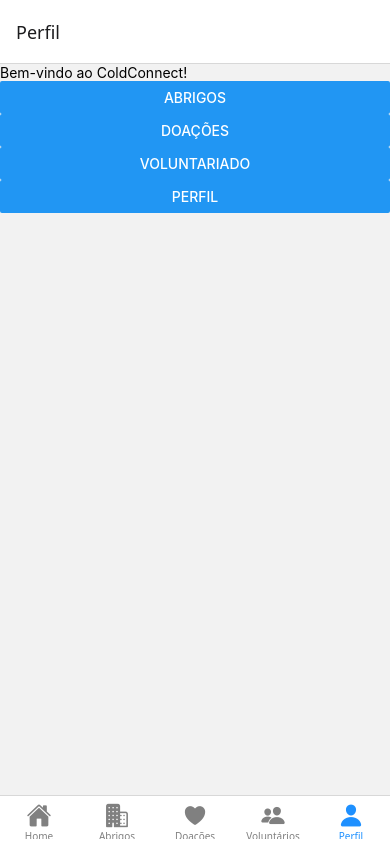
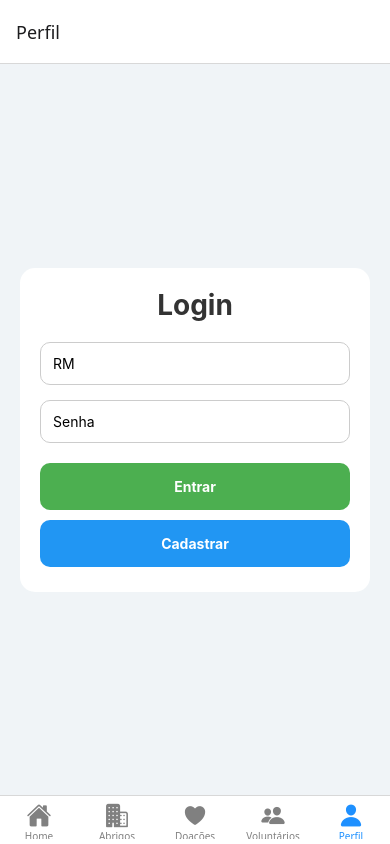
Before and after one commit to LuannZeiro/coldconnect-app, a React Native app: screen /Perfil in a window 390 px wide. Built offline with nearby package versions, Linux system fonts and the light colour scheme.

Commit message:
commit perfil

```diff
--- a/package.json
+++ b/package.json
@@ -22,7 +22,9 @@
     "react-native-safe-area-context": "5.4.0",
     "react-native-screens": "~4.10.0",
     "react-native-vector-icons": "^10.2.0",
-    "react-native-svg": "15.11.2"
+    "react-native-svg": "15.11.2",
+    "expo-image-picker": "~16.1.4",
+    "@react-native-async-storage/async-storage": "2.1.2"
   },
   "devDependencies": {
     "@babel/core": "^7.20.0",
--- a/src/screens/PerfilScreen.js
+++ b/src/screens/PerfilScreen.js
@@ -1,13 +1,261 @@
-import { View, Text, Button } from 'react-native';
+import React, { useState, useEffect } from 'react';
+import { View, Text, TextInput, Button, StyleSheet, Image, TouchableOpacity, Alert } from 'react-native';
+import * as ImagePicker from 'expo-image-picker';
+import AsyncStorage from '@react-native-async-storage/async-storage';
 
-export default function HomeScreen({ navigation }) {
+export default function App() {
+  const [isLogin, setIsLogin] = useState(true);
+  const [nome, setNome] = useState('');
+  const [rm, setRm] = useState('');
+  const [senha, setSenha] = useState('');
+  const [foto, setFoto] = useState(null);
+  const [usuario, setUsuario] = useState(null);
+  const [senhaLogin, setSenhaLogin] = useState('');
+
+  useEffect(() => {
+    const carregarUsuario = async () => {
+      const dados = await AsyncStorage.getItem('usuarioLogado');
+      if (dados) {
+        setUsuario(JSON.parse(dados));
+        setIsLogin(false);
+      }
+    };
+    carregarUsuario();
+  }, []);
+
+  const escolherFoto = async () => {
+    const resultado = await ImagePicker.launchImageLibraryAsync({
+      mediaTypes: ImagePicker.MediaTypeOptions.Images,
+      allowsEditing: true,
+      aspect: [1, 1],
+      quality: 1,
+    });
+
+    if (!resultado.canceled) {
+      setFoto(resultado.assets[0].uri);
+    }
+  };
+
+  const salvarUsuario = async () => {
+    if (!nome.trim() || !rm.trim() || !senha.trim()) {
+      Alert.alert('Erro', 'Preencha todos os campos.');
+      return;
+    }
+
+    const usuarioObj = { nome, rm, senha, foto };
+    const dados = await AsyncStorage.getItem('usuarios');
+    const usuarios = dados ? JSON.parse(dados) : [];
+
+    const jaExiste = usuarios.some(u => u.rm === rm);
+    if (jaExiste) {
+      Alert.alert('Erro', 'Este RM já está cadastrado.');
+      return;
+    }
+
+    usuarios.push(usuarioObj);
+    await AsyncStorage.setItem('usuarios', JSON.stringify(usuarios));
+    Alert.alert('Sucesso', 'Usuário cadastrado!');
+    limparCampos();
+    setIsLogin(true);
+  };
+
+  const handleLogin = async () => {
+    if (!rm.trim() || !senhaLogin.trim()) {
+      Alert.alert('Erro', 'Preencha RM e senha.');
+      return;
+    }
+
+    const dados = await AsyncStorage.getItem('usuarios');
+    if (dados) {
+      const usuarios = JSON.parse(dados);
+      const usuarioEncontrado = usuarios.find(
+        u => u.rm === rm && u.senha === senhaLogin
+      );
+
+      if (usuarioEncontrado) {
+        setUsuario(usuarioEncontrado);
+        await AsyncStorage.setItem('usuarioLogado', JSON.stringify(usuarioEncontrado));
+        setIsLogin(false);
+        limparCampos();
+      } else {
+        Alert.alert('Erro', 'RM ou senha incorretos.');
+      }
+    } else {
+      Alert.alert('Erro', 'Nenhum usuário cadastrado.');
+    }
+  };
+
+  const limparCampos = () => {
+    setNome('');
+    setRm('');
+    setSenha('');
+    setFoto(null);
+    setSenhaLogin('');
+  };
+
+  const handleLogout = async () => {
+    setUsuario(null);
+    await AsyncStorage.removeItem('usuarioLogado');
+    setIsLogin(true);
+  };
+
   return (
-    <View>
-      <Text>Bem-vindo ao ColdConnect!</Text>
-      <Button title="Abrigos" onPress={() => navigation.navigate('Abrigos')} />
-      <Button title="Doações" onPress={() => navigation.navigate('Doações')} />
-      <Button title="Voluntariado" onPress={() => navigation.navigate('Voluntariado')} />
-      <Button title="Perfil" onPress={() => navigation.navigate('Perfil')} />
+    <View style={styles.container}>
+      {usuario && !isLogin ? (
+        <View style={styles.perfil}>
+          {usuario.foto && <Image source={{ uri: usuario.foto }} style={styles.foto} />}
+          <View style={styles.infoBox}>
+            <Text style={styles.infoTexto}><Text style={styles.infoLabel}>Nome:</Text> {usuario.nome}</Text>
+            <Text style={styles.infoTexto}><Text style={styles.infoLabel}>RM:</Text> {usuario.rm}</Text>
+          </View>
+          <TouchableOpacity style={styles.botaoLogout} onPress={handleLogout}>
+            <Text style={styles.botaoTexto}>Sair</Text>
+          </TouchableOpacity>
+        </View>
+      ) : isLogin ? (
+        <View style={styles.form}>
+          <Text style={styles.titulo}>Login</Text>
+          <TextInput
+            style={styles.input}
+            placeholder="RM"
+            value={rm}
+            onChangeText={setRm}
+          />
+          <TextInput
+            style={styles.input}
+            placeholder="Senha"
+            secureTextEntry
+            value={senhaLogin}
+            onChangeText={setSenhaLogin}
+          />
+          <TouchableOpacity style={styles.botao} onPress={handleLogin}>
+            <Text style={styles.botaoTexto}>Entrar</Text>
+          </TouchableOpacity>
+          <TouchableOpacity style={styles.botaoSecundario} onPress={() => setIsLogin(false)}>
+            <Text style={styles.botaoTexto}>Cadastrar</Text>
+          </TouchableOpacity>
+        </View>
+      ) : (
+        <View style={styles.form}>
+          <Text style={styles.titulo}>Cadastro</Text>
+          <TextInput
+            style={styles.input}
+            placeholder="Nome"
+            value={nome}
+            onChangeText={setNome}
+          />
+          <TextInput
+            style={styles.input}
+            placeholder="RM"
+            value={rm}
+            onChangeText={setRm}
+          />
+          <TextInput
+            style={styles.input}
+            placeholder="Senha"
+            secureTextEntry
+            value={senha}
+            onChangeText={setSenha}
+          />
+          <TouchableOpacity style={styles.botao} onPress={escolherFoto}>
+            <Text style={styles.botaoTexto}>Escolher Foto</Text>
+          </TouchableOpacity>
+          {foto && <Image source={{ uri: foto }} style={styles.foto} />}
+          <TouchableOpacity style={styles.botao} onPress={salvarUsuario}>
+            <Text style={styles.botaoTexto}>Salvar</Text>
+          </TouchableOpacity>
+          <TouchableOpacity style={styles.botaoSecundario} onPress={() => setIsLogin(true)}>
+            <Text style={styles.botaoTexto}>Voltar ao Login</Text>
+          </TouchableOpacity>
+        </View>
+      )}
     </View>
   );
 }
+
+const styles = StyleSheet.create({
+  container: {
+    flex: 1,
+    backgroundColor: '#f0f4f7',
+    justifyContent: 'center',
+    padding: 20,
+  },
+  titulo: {
+    fontSize: 28,
+    fontWeight: 'bold',
+    marginBottom: 20,
+    textAlign: 'center',
+    color: '#333',
+  },
+  input: {
+    borderWidth: 1,
+    borderColor: '#ccc',
+    backgroundColor: 'white',
+    padding: 12,
+    borderRadius: 10,
+    marginBottom: 15,
+  },
+  botao: {
+    backgroundColor: '#4CAF50',
+    padding: 15,
+    borderRadius: 10,
+    marginVertical: 5,
+  },
+  botaoSecundario: {
+    backgroundColor: '#2196F3',
+    padding: 15,
+    borderRadius: 10,
+    marginVertical: 5,
+  },
+  botaoLogout: {
+    backgroundColor: '#e53935',
+    padding: 15,
+    borderRadius: 10,
+    marginTop: 20,
+  },
+  botaoTexto: {
+    color: 'white',
+    fontWeight: 'bold',
+    textAlign: 'center',
+  },
+  foto: {
+    width: 150,
+    height: 150,
+    borderRadius: 75,
+    alignSelf: 'center',
+    marginVertical: 15,
+  },
+  bemVindo: {
+    fontSize: 22,
+    fontWeight: 'bold',
+    textAlign: 'center',
+    color: '#333',
+    marginBottom: 15,
+  },
+  perfil: {
+    alignItems: 'center',
+  },
+  form: {
+    backgroundColor: 'white',
+    padding: 20,
+    borderRadius: 15,
+    elevation: 5,
+  },
+  infoBox: {
+    backgroundColor: '#ffffff',
+    padding: 15,
+    borderRadius: 10,
+    marginTop: 10,
+    elevation: 3,
+    width: '80%',
+  },
+  infoTexto: {
+    fontSize: 16,
+    marginBottom: 5,
+    color: '#555',
+  },
+  infoLabel: {
+    fontWeight: 'bold',
+    color: '#333',
+  },
+});
```
Also changed, not shown: 1 other file (tests, documents, lock files or other folders).
